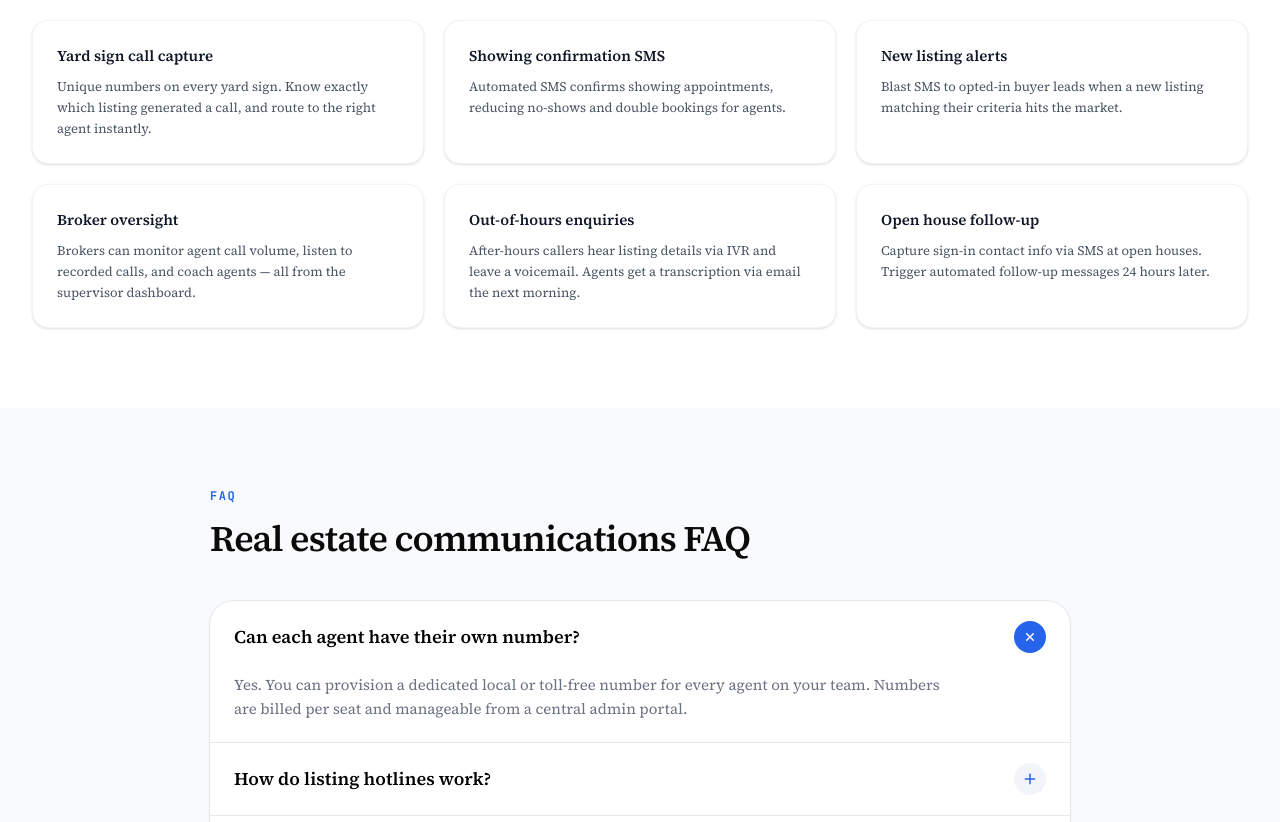
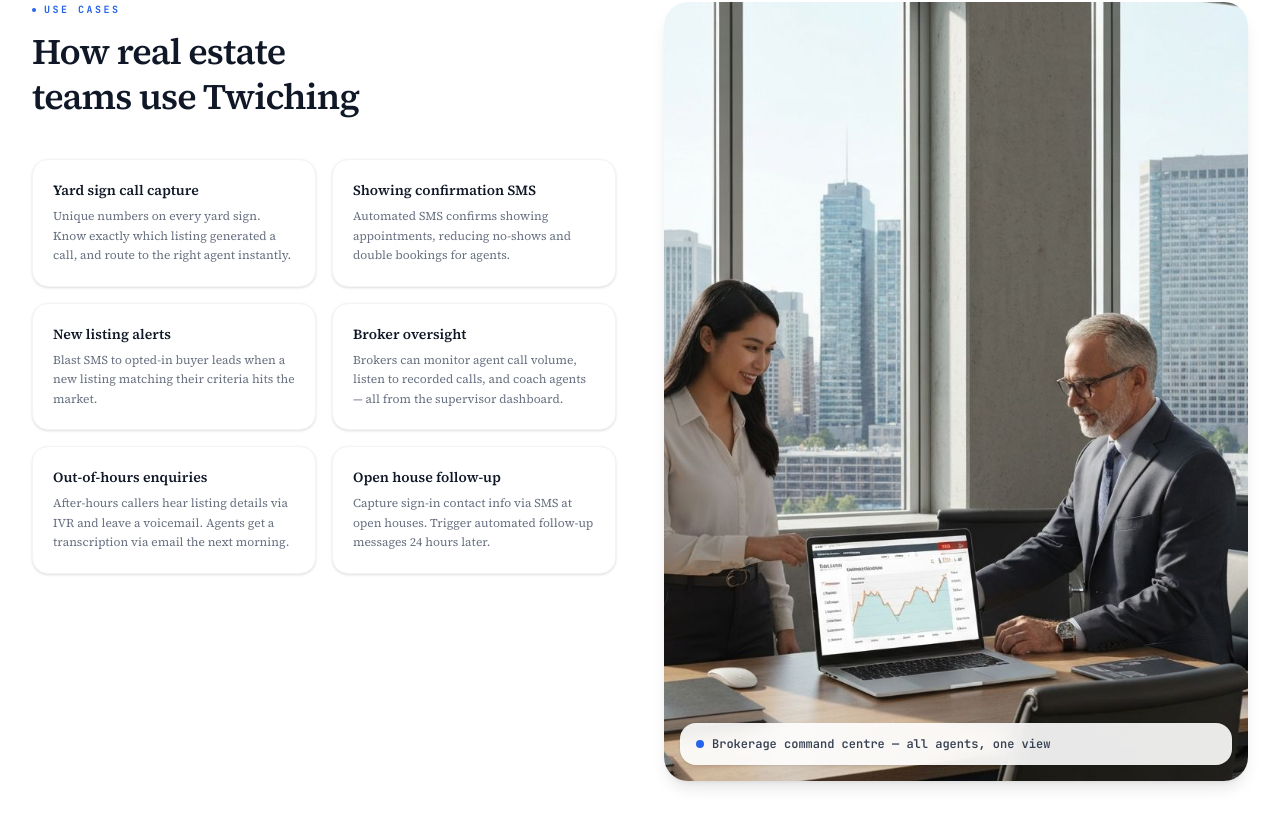
Before and after one commit to nishiex/30-04-26, a Next.js app: page /solutions/real-estate in a window 1280 px wide. Shown: the part 1298-2120 px from the top of the page. Built offline with nearby package versions, Linux system fonts and the light colour scheme.

Commit message:
feat: add real estate images to hero and use cases sections
Generate and wire two images for hero and use cases layout.

Co-authored-by: nishi patel <201951506+nishiex@users.noreply.github.com>

```diff
--- a/app/solutions/real-estate/page.tsx
+++ b/app/solutions/real-estate/page.tsx
@@ -1,5 +1,6 @@
 "use client"
 
+import Image from "next/image"
 import { PageLayout } from "@/components/page-layout"
 import { PageHero, SectionHeading, ValueCard, NextStepBand, RelatedCards } from "@/components/page-parts"
 import { Faq } from "@/components/faq"
@@ -32,6 +33,7 @@ export default function RealEstatePage() {
         trustItems={["Per-agent numbers", "Listing hotlines", "Lead tracking", "Round-robin routing"]}
         primaryCta={{ label: "Start Free Trial", href: "/pricing" }}
         secondaryCta={{ label: "Talk to sales", href: "/contact" }}
+        image={{ src: "/images/real-estate-hero.jpg", alt: "Real estate agent using Twiching on a smartphone outside a property" }}
       />
 
       <section className="max-w-7xl mx-auto px-4 sm:px-6 lg:px-8 pb-20">
@@ -41,8 +43,11 @@ export default function RealEstatePage() {
       </section>
 
       <section className="max-w-7xl mx-auto px-4 sm:px-6 lg:px-8 py-20 border-t border-gray-100">
+        <div className="grid grid-cols-1 lg:grid-cols-2 gap-12 items-start">
+          {/* Left: heading + use-case cards */}
+          <div>
             <SectionHeading eyebrow="Use cases" h2="How real estate teams use Twiching" />
-        <div className="grid grid-cols-1 md:grid-cols-2 lg:grid-cols-3 gap-5 mt-2">
+            <div className="grid grid-cols-1 sm:grid-cols-2 gap-4 mt-6">
               {[
                 { title: "Yard sign call capture", body: "Unique numbers on every yard sign. Know exactly which listing generated a call, and route to the right agent instantly." },
                 { title: "Showing confirmation SMS", body: "Automated SMS confirms showing appointments, reducing no-shows and double bookings for agents." },
@@ -51,11 +56,31 @@ export default function RealEstatePage() {
                 { title: "Out-of-hours enquiries", body: "After-hours callers hear listing details via IVR and leave a voicemail. Agents get a transcription via email the next morning." },
                 { title: "Open house follow-up", body: "Capture sign-in contact info via SMS at open houses. Trigger automated follow-up messages 24 hours later." },
               ].map((uc) => (
-            <div key={uc.title} className="p-6 rounded-2xl border border-gray-100 bg-white shadow-sm hover:shadow-md hover:border-blue-100 transition-all">
-              <h3 className="font-semibold text-[15px] text-gray-900 mb-2">{uc.title}</h3>
-              <p className="text-[13px] text-gray-600 leading-relaxed">{uc.body}</p>
+                <div key={uc.title} className="p-5 rounded-2xl border border-gray-100 bg-white shadow-sm hover:shadow-md hover:border-blue-100 transition-all">
+                  <h3 className="font-semibold text-[14px] text-gray-900 mb-1.5">{uc.title}</h3>
+                  <p className="text-[12px] text-gray-500 leading-relaxed">{uc.body}</p>
                 </div>
               ))}
+            </div>
+          </div>
+
+          {/* Right: team photo */}
+          <div className="lg:sticky lg:top-24">
+            <div className="relative w-full aspect-[3/4] rounded-3xl overflow-hidden shadow-lg">
+              <Image
+                src="/images/real-estate-team.jpg"
+                alt="Real estate brokerage team reviewing call analytics on a dashboard"
+                fill
+                className="object-cover"
+                sizes="(max-width: 1024px) 100vw, 50vw"
+              />
+              {/* Subtle caption chip */}
+              <div className="absolute bottom-4 left-4 right-4 flex items-center gap-2 bg-white/90 backdrop-blur-sm rounded-xl px-4 py-3 shadow-sm">
+                <span className="inline-block w-2 h-2 rounded-full bg-accent flex-shrink-0" />
+                <p className="text-[12px] font-mono font-semibold text-gray-700">Brokerage command centre — all agents, one view</p>
+              </div>
+            </div>
+          </div>
         </div>
       </section>
 
```
Also changed, not shown: public/images/real-estate-hero.jpg (added), public/images/real-estate-team.jpg (added). Lines whose indentation alone changed are shown as unchanged.
